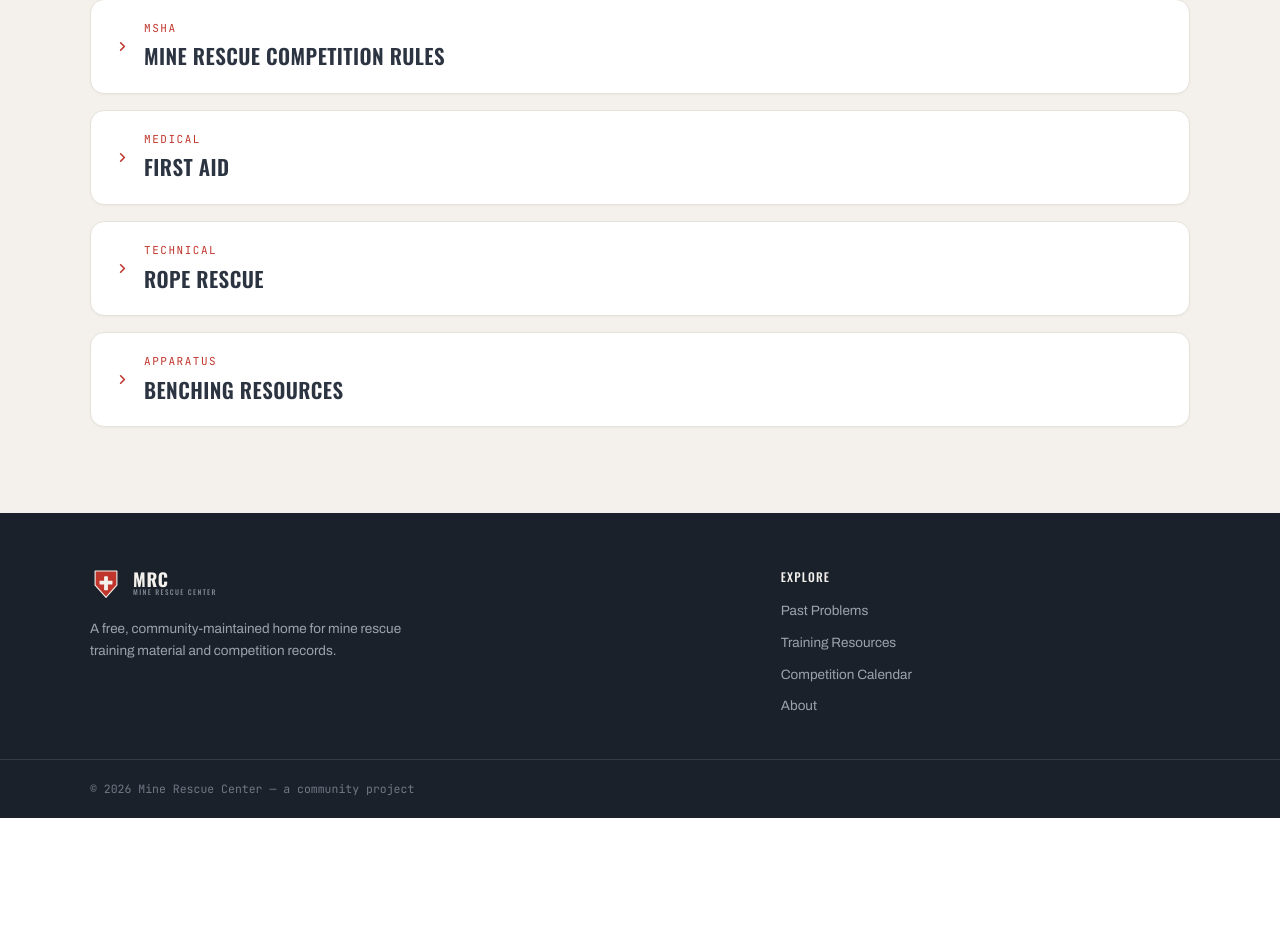
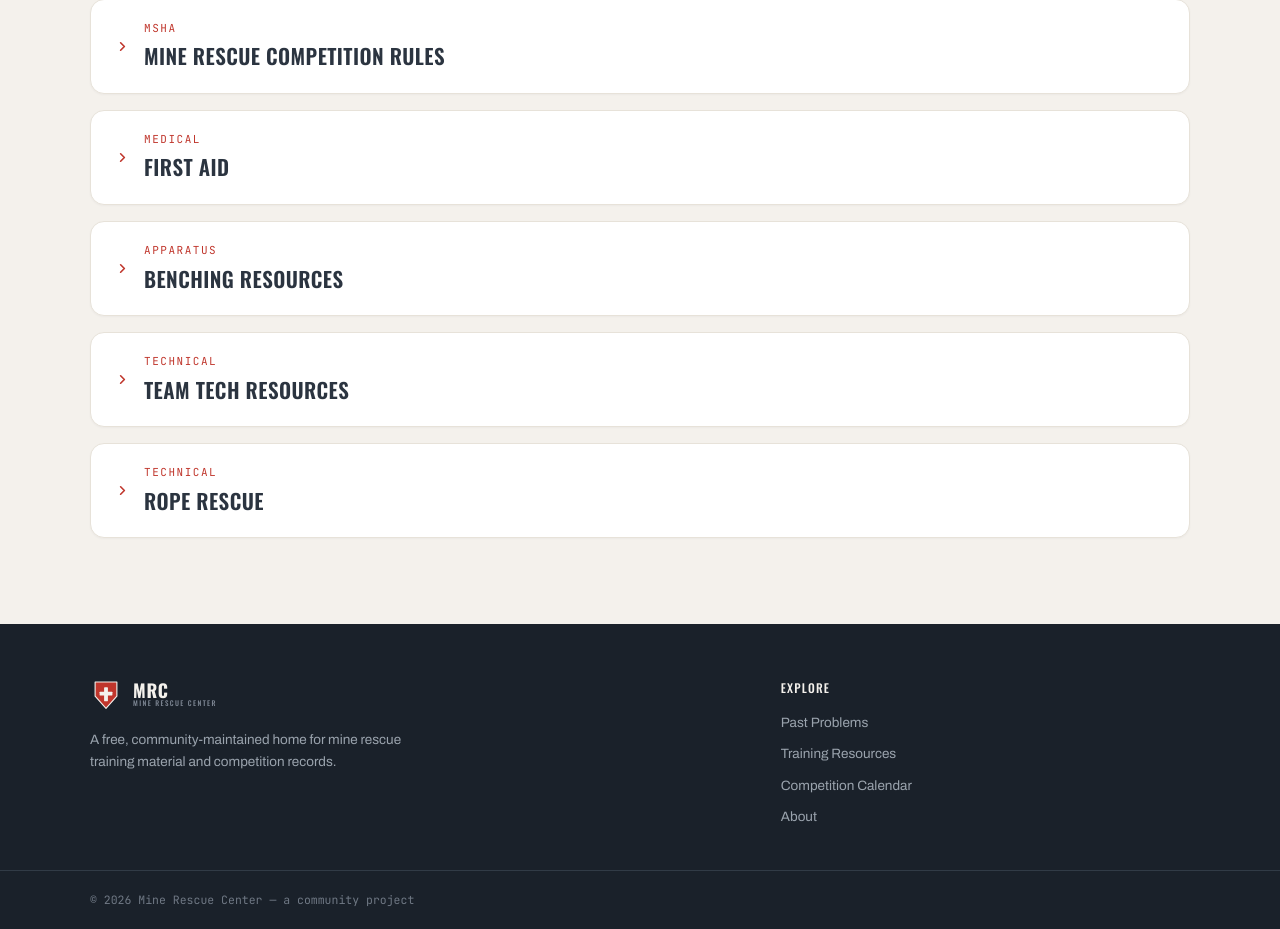
Before and after one commit to jakeolson657/Mine_Rescue_Center, a Django app: page /training/ in a window 1280 px wide. Shown: the part 647-1576 px from the top of the page. Before the commit the page ends 1465 px from the top, so only its background shows below. Run offline with Django 5.2, Linux system fonts and the light colour scheme; data that the repository does not hold is empty.

Commit message:
Add a Team Tech Resources placeholder and move Rope Rescue to the bottom
Team Tech sits below Benching Resources with a coming-soon line. Rope
Rescue drops its intro paragraph and moves below Team Tech.

Co-Authored-By: Claude Opus 5 <noreply@anthropic.com>

```diff
--- a/pages/templates/training.html
+++ b/pages/templates/training.html
@@ -403,26 +403,6 @@
         <summary>
             <span class="chev"><svg width="15" height="15"><use href="#i-chev"/></svg></span>
             <span class="resource-head-text">
-                <span class="resource-eyebrow">Technical</span>
-                <span class="resource-title">Rope Rescue</span>
-            </span>
-        </summary>
-        <div class="resource-body">
-            <p class="resource-intro">Rope rescue and rigging reference material for mine rescue teams. Preview a document in your browser, download it, or follow the link to the source.</p>
-            <div class="resource-list">
-                {% for res in rope_rescue_resources %}
-                    {% include "partials/benching_resource_card.html" %}
-                {% empty %}
-                    <p class="no-documents">Rope rescue resources are being added — check back soon.</p>
-                {% endfor %}
-            </div>
-        </div>
-    </details>
-
-    <details class="resource-section">
-        <summary>
-            <span class="chev"><svg width="15" height="15"><use href="#i-chev"/></svg></span>
-            <span class="resource-head-text">
                 <span class="resource-eyebrow">Apparatus</span>
                 <span class="resource-title">Benching Resources</span>
             </span>
@@ -471,6 +451,41 @@
             {% endfor %}
         </div>
     </details>
+
+    {# Placeholder until Team Tech gets its own resources. #}
+    <details class="resource-section">
+        <summary>
+            <span class="chev"><svg width="15" height="15"><use href="#i-chev"/></svg></span>
+            <span class="resource-head-text">
+                <span class="resource-eyebrow">Technical</span>
+                <span class="resource-title">Team Tech Resources</span>
+            </span>
+        </summary>
+        <div class="resource-body">
+            <div class="resource-list">
+                <p class="no-documents">Team tech resources are being added — check back soon.</p>
+            </div>
+        </div>
+    </details>
+
+    <details class="resource-section">
+        <summary>
+            <span class="chev"><svg width="15" height="15"><use href="#i-chev"/></svg></span>
+            <span class="resource-head-text">
+                <span class="resource-eyebrow">Technical</span>
+                <span class="resource-title">Rope Rescue</span>
+            </span>
+        </summary>
+        <div class="resource-body">
+            <div class="resource-list">
+                {% for res in rope_rescue_resources %}
+                    {% include "partials/benching_resource_card.html" %}
+                {% empty %}
+                    <p class="no-documents">Rope rescue resources are being added — check back soon.</p>
+                {% endfor %}
+            </div>
+        </div>
+    </details>
 </div>
 
 {% include 'partials/preview_modal.html' %}
```
